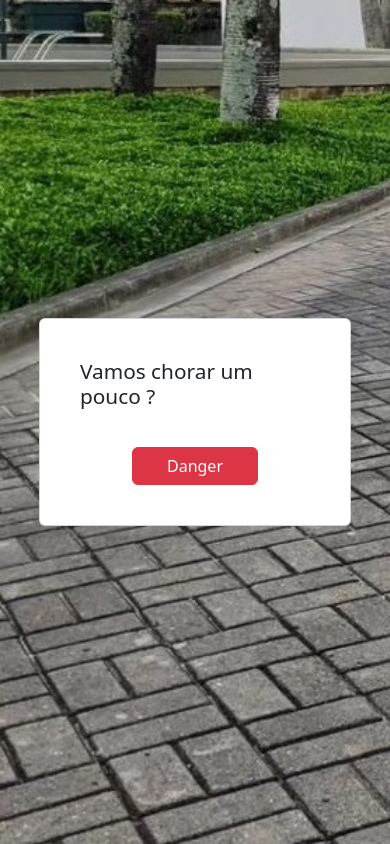
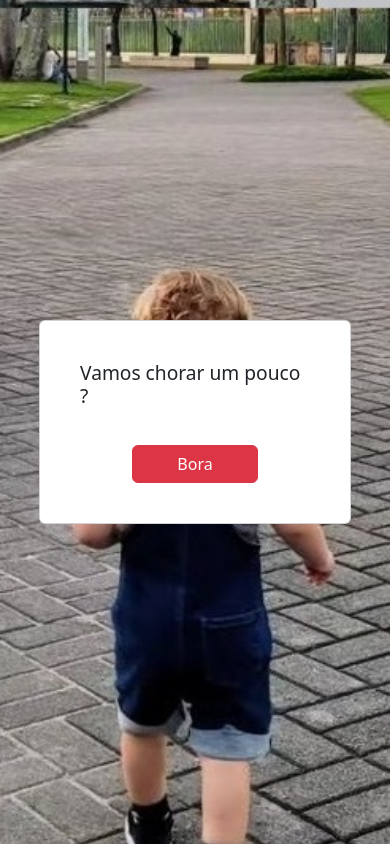
Before and after one commit to jonatastalves/timeLineBany, a plain HTML site: page index.html in a window 390 px wide. Drawn offline with nearby package versions, Linux system fonts and the light colour scheme.

Commit message:
correção no mobile

```diff
--- a/index.html
+++ b/index.html
@@ -12,8 +12,7 @@
 <body>
     <div class="card">
         <h1>Vamos chorar um pouco ?</h1>
-        <a href="https://surpresabany.vercel.app/" type="button" class="btn btn-danger">Danger</a>
+        <a href="https://surpresabany.vercel.app/" type="button" class="btn btn-danger">Bora</a>
     </div>
-
 </body>
 </html>
--- a/style.css
+++ b/style.css
@@ -1,7 +1,6 @@
 body{
     width: 100%;
     height: 100vh;
-
     background-image: url('./images/background.jpeg');
     background-repeat: no-repeat;
     background-size:cover;
@@ -30,13 +29,19 @@ body{
 }
 
 @media screen and (max-width: 480px) {
+    body{
+        background-image: url('./images/background2.jpeg');
+        background-repeat: repeat !important;
+        background-size:cover;
+    }
+
     .card{
         width: 80%;
         height: 20vh;
     }
 
     .card h1{
-        font-size: 1.3rem;
+        font-size: 1.2rem;
     }
 
     .btn{
```
Also changed, not shown: images/background2.jpeg (added).
